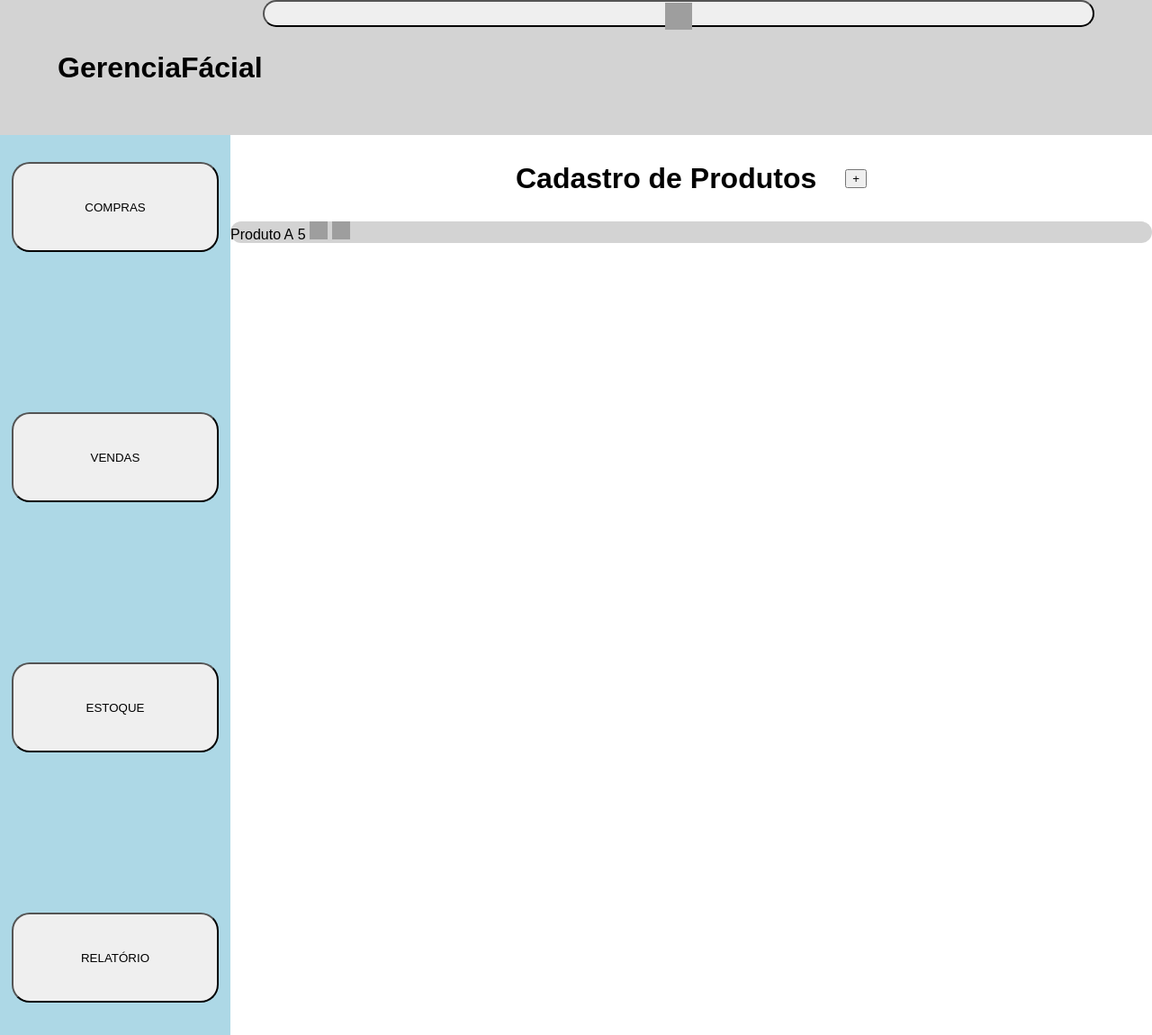
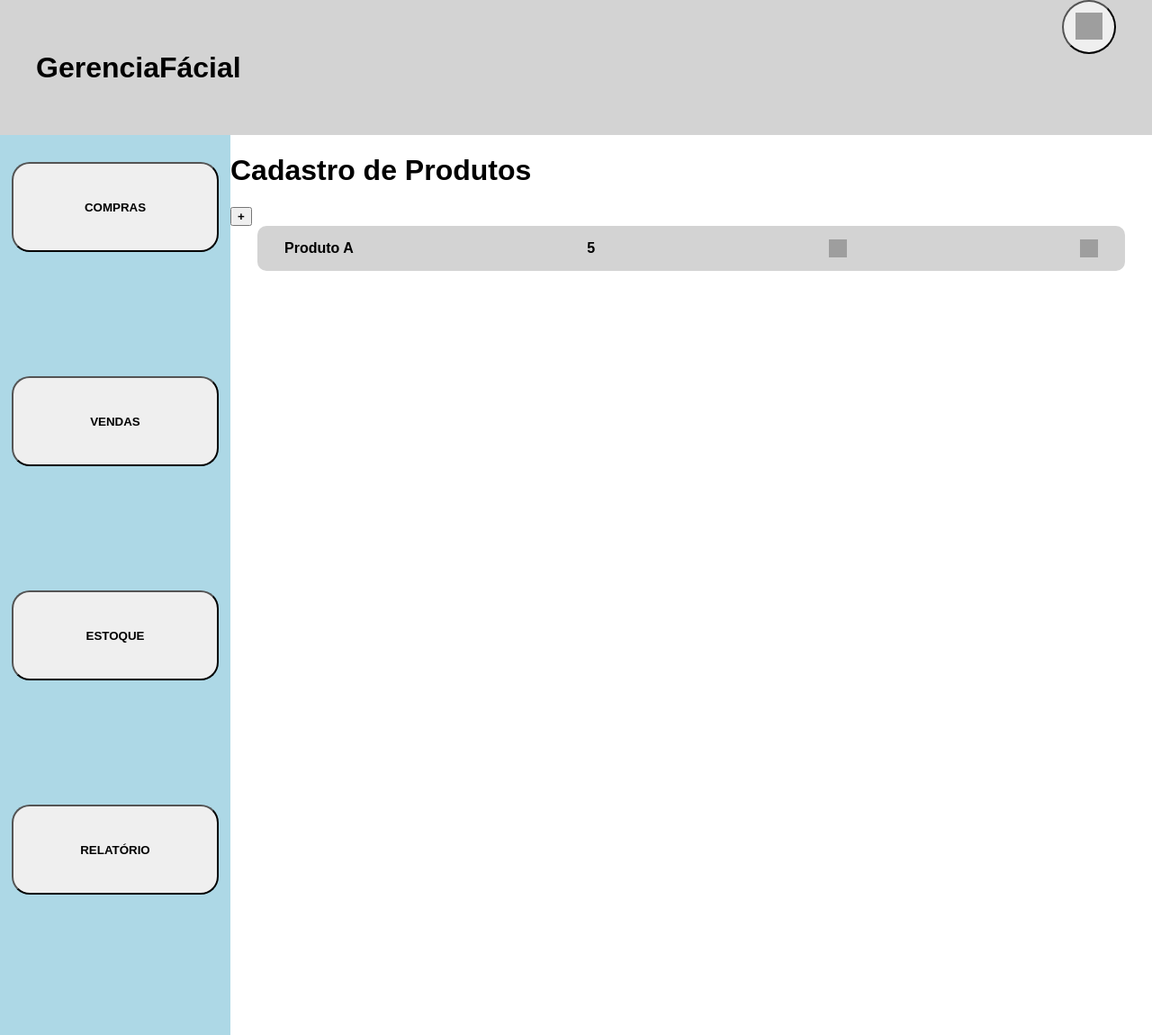
Before and after one commit to Darlan-Berg/GerenciaFacil, a Flask app: page / in a window 1280 px wide. Shown: the whole page at 90% size. Run offline with Flask 3, Linux system fonts and the light colour scheme; grey boxes are pictures that could not be loaded.

Commit message:
Update styles.css

```diff
--- a/static/styles.css
+++ b/static/styles.css
@@ -1,6 +1,7 @@
 * {
     box-sizing: border-box;
     font-family: Arial, Helvetica, sans-serif;
+    font-weight: bold;
 }
 
 body {
@@ -9,24 +10,23 @@ body {
     margin: 0;
 }
 
-.cabecalho {
-    height: 150px;
-    background-color: lightgray;
-    text-align: center;
-    line-height: 100px;
+.cabecalho, footer {
     display: flex;
     justify-content: space-between;
     align-items: center;
+    height: 150px;
+    background-color: lightgray;
 }
+
 .cabecalho h1 {
-    display:inline;
-    margin-left: 5%;
+    margin-left: 40px;
 
 }
 .cabecalho button {
-    margin-right: 5%;
-    height: 30px;
-
+    margin-right: 40px;
+    width: 60px;
+    height: 60px;
+    border-radius: 50%;
 }
 .cabecalho img {
     width: 30px;
@@ -50,7 +50,7 @@ body {
     width: 90%;
     height: 100px;
     margin: auto;
-    margin-bottom: 160px;
+    margin-bottom: 120px;
     border-radius: 20px;
 }
 
@@ -59,24 +59,43 @@ body {
     height: 62.5rem;
 }
 
-#cabecalho-cadastro-de-compras > h1 {
-    display: inline;
-}
-
-#cabecalho-cadastro-de-compras {
+.cabecalho-cadastro-de-compras {
     display: flex;
     justify-content: center;
     align-items: center;
     height: 6rem;
+    margin: 20px 0;
 }
 
-#cabecalho-cadastro-de-compras h1 {
+.cabecalho-cadastro-de-compras h1 {
     margin-right: 2rem;
 }
 
+.cabecalho-cadastro-de-compras button {
+    width: 60px;
+    height: 60px;
+    border-radius: 50%;
+}
+
+.cabecalho-cadastro-de-compras img {
+    width: 40px;
+    height: 40px;
+}
+
+.container-de-cards {
+    display: flex;
+    flex-direction: column;
+    padding: 0 30px;
+}
+
 .card {
-    border-radius: 1rem;
+    display: flex;
+    justify-content: space-between;
+    align-items: center;
+    border-radius: 10px;
     background-color: lightgray;
+    margin-bottom: 20px;
+    padding: 0 30px;
 }
 
 .card p {
@@ -88,3 +107,7 @@ body {
     width: 20px;
     height: 20px;
 }
+
+footer h3 {
+    margin: auto;
+}
```
